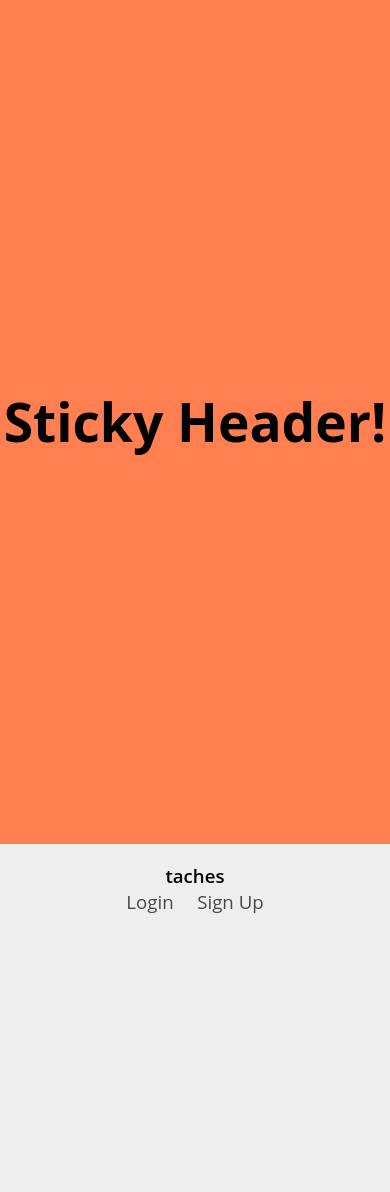
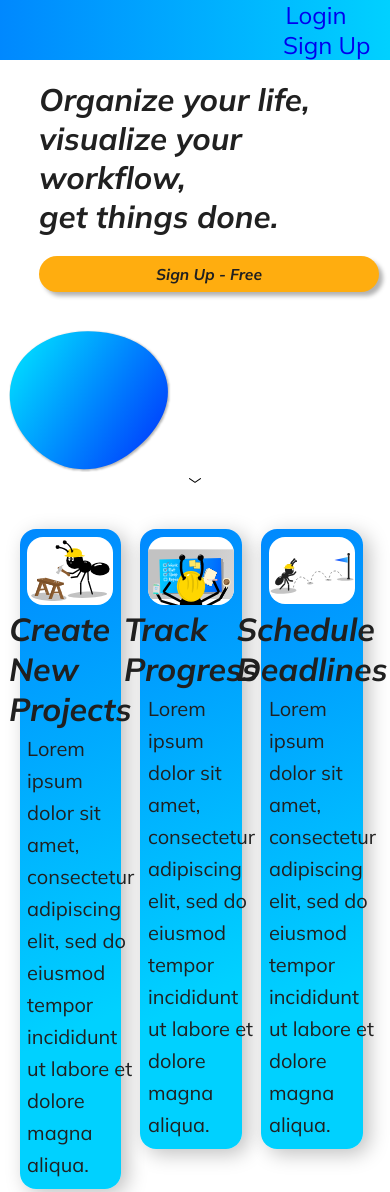
Before and after one commit to taylordcannon/tachesapp, a website: page index.html in a window 390 px wide. Shown: the top 1192 px of the page. Before the commit the page ends 934 px from the top, so only its background shows below. Drawn offline with Linux system fonts and the light colour scheme; files that its build step writes are made by us from their sources.

Commit message:
added the landing page with graphics and animations, needs optimization and more code organization

```diff
--- a/index.html
+++ b/index.html
@@ -4,20 +4,107 @@
     <meta charset="UTF-8">
     <meta name="viewport" content="width=device-width, initial-scale=1.0">
 
-    <link href="./public/css/styles.css" rel="stylesheet">
+    <link href='https://fonts.googleapis.com/css?family=Lobster' rel='stylesheet'>
+    <link href="https://fonts.googleapis.com/css2?family=Mulish:ital,wght@0,400;1,700&display=swap" rel="stylesheet">
+    <link rel="stylesheet" type="text/css" href="./public/css/styles-desktop.css">
 
     <title>Taches</title>
 </head>
 <body>
-    <section>
-        <span>Sticky Header!</span>
-      </section>
     <header>
-        <h1>taches</h1>
-        <nav>
-            <a href=#>Login</a>
-            <a href=#>Sign Up</a>
-        </nav>
+        <div class="col-lg-6 col-md-6 col-sm-6">
+            <h1 id="title" class="title" style="color: transparent;">tâches</h1>
+        </div>
+        <div class="col-lg-6 col-md-6 col-sm-6">
+            <nav>
+                <ui>
+                    <li><a class="login" href="#">Login</a></li>
+                    <li><a class="sign-up"href="#">Sign Up</a></li>
+                </ui>
+            </nav>
+        </div>
     </header>
+    <div class="col-lg-12 col-md-12 col-sm-12">
+        <div class="col-lg-6 col-md-6 col-sm-12">
+            <h1 class="hero-text-title">tâches</h1>
+            <p class="hero-text-paragraph">
+                Organize your life,<br>
+                visualize your workflow,<br>
+                get things done.
+            </p>
+            <button class="button-sign-up">Sign Up - Free</button>
+        </div>
+        <div class="col-lg-6 col-md-6 col-sm-12" style="width: 48vw;">
+            <img class="scalar-img" src="./public/assets/images/Vector.svg" alt="Blob">
+        </div>
+    </div>
+    <div class="col-lg-12 col-md-12 col-sm-12">
+        <div class="arrow bounce">
+            <img src="./public/assets/images/down-arrow.svg" alt="Scroll Down"
+            style="width: 3%;">
+        </div>
+    </div>
+    <div class="col-lg-4 col-md-4 col-sm-4"
+        style="display: flex;
+               align-content: center;
+               width: 100vw;
+               padding: 10% 0% 10% 0%;">
+        <div class="card" style="margin: 0 5% 0 5%;">
+            <div class="container">
+                <img src="./public/assets/images/Ant Worker 1.svg" alt="Ant Builder"
+                style="width: 100%;
+                       background-color: white;
+                       border-radius: 16px;
+                       align-self: center;">
+                <h4 class="card-title" style="align-self: center;">Create New Projects</h4>
+                <p class="card-paragraph">Lorem ipsum dolor sit amet,
+                                          consectetur adipiscing elit,
+                                          sed do eiusmod tempor incididunt
+                                          ut labore et dolore magna aliqua. </p>
+            </div>
+        </div>
+        <div class="card">
+            <div class="container">
+                <img src="./public/assets/images/Ant Worker 2.svg" alt="Ant Builder"
+                style="width: 100%;
+                       background-color: white;
+                       border-radius: 16px;">
+                <h4 class="card-title" style="align-self: center;">Track Progress</h4>
+                <p class="card-paragraph">Lorem ipsum dolor sit amet,
+                                          consectetur adipiscing elit,
+                                          sed do eiusmod tempor incididunt
+                                          ut labore et dolore magna aliqua. </p>
+            </div>
+        </div>
+        <div class="card">
+            <div class="container">
+                <img src="./public/assets/images/Ant Worker 3.svg" alt="Ant Builder"
+                style="width: 100%;
+                       background-color: white;
+                       border-radius: 16px;">
+                <h4 class="card-title" style="align-self: center;">Schedule Deadlines</h4>
+                <p class="card-paragraph">Lorem ipsum dolor sit amet,
+                                          consectetur adipiscing elit,
+                                          sed do eiusmod tempor incididunt
+                                          ut labore et dolore magna aliqua. </p>
+            </div>
+        </div>
+    </div>
+
+
+    <!-- This script needs a bit of work so that I can make the navbar sticky at the top.-->
+    <script>
+        var prevScrollpos = window.pageYOffset;
+        window.onscroll = function() {
+        var currentScrollPos = window.pageYOffset;
+          if (prevScrollpos > 260) {
+            document.getElementById("title").style.color = "#202020";
+          } else {
+            document.getElementById("title").style.color = "transparent";
+          }
+          prevScrollpos = currentScrollPos;
+        }
+    </script>
+
 </body>
 </html>
--- a/public/assets/css/styles.css
+++ /dev/null
@@ -1,105 +0,0 @@
-* {
-    -webkit-box-sizing: border-box;
-    -moz-box-sizing: border-box;
-    box-sizing: border-box;
-    text-rendering: optimizeLegibility;
-    -webkit-font-smoothing: antialiased;
-    -moz-osx-font-smoothing: grayscale;
-    font-kerning: auto;
-  }
-  html {
-    font-size: 10pt;
-    line-height: 1.4;
-    font-weight: 400;
-    font-family: 'Source Sans Pro', 'Open Sans', Roboto, 'HelveticaNeue-Light', 'Helvetica Neue Light', 'Helvetica Neue', 'Myriad Pro', 'Segoe UI', Myriad, Helvetica, 'Lucida Grande', 'DejaVu Sans Condensed', 'Liberation Sans', 'Nimbus Sans L', Tahoma, Geneva, Arial, sans-serif;
-    -webkit-text-size-adjust: 100%;
-  }
-  body {
-    margin: 0;
-    background: #eee;
-  }
-  section {
-    height: 100vh;
-    background: coral;
-  }
-  section span {
-    margin: 0;
-    font-size: 400%;
-    text-align: center;
-    line-height: 1;
-    padding-top: calc(50vh - 20pt);
-    display: block;
-    font-weight: 700;
-  }
-  header {
-    width: 100%;
-    padding: 1em;
-    font-size: 140%;
-    position: absolute;
-    top: 100vh;
-    left: 0;
-    transition: opacity .2s ease-in-out;
-    text-align: center;
-  }
-  header h1 {
-    font-weight: 600;
-    display: inline;
-    margin: 0;
-    padding: 0;
-    font-size: inherit;
-  }
-  nav a {
-    display: inline-block;
-    outline: none;
-    text-decoration: none;
-    opacity: .7;
-    padding: 0 .5em;
-    color: black;
-    transition: opacity .2s ease-in-out;
-  }
-  nav a:hover,
-  nav a:focus {
-    opacity: 1;
-  }
-  article {
-    margin: 5em auto 0;
-    padding: 1em;
-    font-size: 140%;
-    max-width: 800px;
-    background: white;
-    box-shadow: rgba(0,0,0,.05) 0 3px 15px;
-  }
-  article p {
-    margin: 0;
-    color: #333;
-  }
-  article p + p {
-    margin-top: .7em;
-  }
-  @media (min-width: 500px) {
-    header {
-      text-align: left;
-    }
-    nav {
-      float: right;
-    }
-    article {
-      margin: 3.5em auto 0;
-      padding: 2em;
-    }
-  }
-  @media (min-width: 800px) {
-    article {
-      margin: 3.5em auto;
-    }
-  }
-
-  /* And here's the magic! EQCSS.js required */
-  @element html, body and (min-scroll-y: 100vh) {
-    header {
-      position: fixed;
-      top: 0;
-      background: white;
-      box-shadow: rgba(0,0,0,.05) 0 3px 15px;
-    }
-  }
--- /dev/null
+++ b/public/css/styles-desktop.css
@@ -0,0 +1,520 @@
+body {
+    margin: 0;
+ }
+    header {
+        display: flex;
+        width: 100%;
+        align-items: center;
+        position: sticky;
+        padding: 0em 0em 0em 0em;
+        top: 0;
+        transition: opacity .2s ease-in-out;
+        text-align: center;
+        background: linear-gradient(90.35deg, #0038FD -109.88%, #00D1FF 100%);
+    }
+    header h1 {
+        display: flex;
+        justify-content: flex-start;
+        align-items: center;
+        height: inherit;
+        margin-block-start: 0em;
+        margin-block-end: 0em;
+    }
+    nav {
+        text-align: right;
+        padding: 0em 10% 0em 0em;
+    }
+    ul {
+        display: flex;
+        align-items: center;
+        list-style-type: none;
+        margin-block-start: 0em;
+        margin-block-end: 0em;
+        padding-inline-start: 0em;
+    }
+    li {
+        display: inline-flex;
+        list-style-type: none;
+    }
+    .title {
+        font-family: 'Lobster';
+        font-weight: 600;
+        font-size: 3em;
+        padding: 0em 5% 0em 10%;
+        color: #202020;
+    }
+    .login {
+        font-family: 'Mulish', sans-serif;
+        font-style: normal;
+        font-weight: 400;
+        text-decoration: none;
+        font-size: 1.5em;
+        padding: 0em 1em 0em 0em;
+    }
+    .sign-up {
+        font-family: 'Mulish', sans-serif;
+        font-style: normal;
+        font-weight: 400;
+        text-decoration: none;
+        font-size: 1.5em;
+    }
+    a {
+        text-decoration: none;
+        transition-duration: .5s;
+    }
+    a:visited { text-decoration: none; color: #202020; }
+    a:hover { text-decoration: none; color:white; }
+    a:focus { text-decoration: none; color:white }
+    a:active { text-decoration: none; color:white }
+
+    .button-sign-up {
+        border: none;
+        color: #202020;
+        padding: 2% 30%;
+        text-align: center;
+        text-decoration: none;
+        display: block;
+        font-size: 1.5vw;
+        transition-duration: 0.5s;
+        cursor: pointer;
+        background: #FFAD0F;
+        box-shadow: 4px 4px 4px rgba(0, 0, 0, 0.3);
+        border-radius: 120px;
+        font-family: 'Mulish', sans-serif;
+        font-style: italic;
+        font-weight: 400;
+        margin: 10% 10% 5% 10%;
+        white-space: nowrap;
+    }
+    .button-sign-up:hover {
+        background-color: #F9F9F9;
+        color: #202020;;
+      }
+
+    .hero-text-title {
+        font-family: 'Lobster';
+        font-size: inherit;
+        font-weight: 600;
+        font-size: 11vw;
+        padding: 0em 0em 0em 10%;
+        margin-block-start: 10%;
+        margin-block-end: 0;
+        color: #202020;
+    }
+    .hero-text-paragraph {
+        font-family: 'Mulish', sans-serif;
+        font-style: italic;
+        font-weight: 400;
+        font-size: 3vw;
+        padding: 0em 10% 0em 10%;
+        margin-block-start: 0;
+        margin-block-end: .67em;
+        color: #202020;
+    }
+    .scalar-img {
+        display: flex;
+        height: 100%;
+        width: 86.6%;
+        padding: 10% 0% 0% 5%;
+    }
+
+    .card {
+        display: flex;
+        flex-direction: column;
+        align-items: center;
+        background: linear-gradient(155.53deg, #0038FD -83.61%, #00D1FF 74.57%);
+        box-shadow: 6px 5px 20px rgba(0, 0, 0, 0.25);
+        border-radius: 16px;
+        width: 26%;
+        margin: 0 5% 0 0%;
+        height: 60%;
+    }
+    .card-title {
+        font-family: 'Mulish', sans-serif;
+        font-style: italic;
+        font-weight: 400;
+        font-size: 2em;
+        color: #202020;
+        margin-block-start: 5%;
+        margin-block-end: 0;
+    }
+    .card-paragraph {
+        font-family: 'Mulish', sans-serif;
+        font-weight: 400;
+        font-size: 1.25em;
+        color: #202020;
+        margin-block-start: 5%;
+        margin-block-end: 0;
+        line-height: 1.6;
+    }
+    .container {
+        display: inline-flex;
+        flex-direction: column;
+        align-items: flex-start;
+        width: 85%;
+        padding: 7.5%;
+    }
+
+    .arrow {
+        text-align: center;
+        color: black;
+      }
+      .bounce {
+        -moz-animation: bounce 2s infinite;
+        -webkit-animation: bounce 2s infinite;
+        animation: bounce 2s infinite;
+      }
+
+@keyframes bounce {
+    0%, 20%, 50%, 80%, 100% {
+        transform: translateY(0);
+    }
+    40% {
+        transform: translateY(-12px);
+    }
+    60% {
+        transform: translateY(-6px);
+    }
+}
+
+  /********** DESKTOPS **********/
+@media (min-width: 992px)
+{
+    .col-lg-1, .col-lg-2, .col-lg-3, .col-lg-4, .col-lg-5, .col-lg-6, .col-lg-7,
+    .col-lg-8, .col-lg-9, .col-lg-10, .col-lg-11, .col-lg-12
+    {
+        position: relative;
+        float: left;
+        /*border: 1px solid red;*/
+        background-color: transparent;
+        height: inherit;
+        overflow: hidden;
+    }
+
+    .col-lg-1
+    {
+        width: 8.33%;
+    }
+
+    .col-lg-2
+    {
+        width: 16.66%;
+    }
+
+    .col-lg-3
+    {
+        width: 25%;
+    }
+
+    .col-lg-4
+    {
+         /* width: 33.33%; */
+         width: 32%; /* Is this a hack or legit? */
+    }
+
+    .col-lg-5
+    {
+        width: 41.66%;
+    }
+
+    .col-lg-6
+    {
+        width: 49.85%;
+    }
+
+    .col-lg-7
+    {
+        width: 58.33%;
+    }
+
+    .col-lg-8
+    {
+        width: 66.66%;
+    }
+
+    .col-lg-9
+    {
+        width: 74.99%;
+    }
+
+    .col-lg-10
+    {
+        width: 83.33%;
+    }
+
+    .col-lg-11
+    {
+        width: 91.66%;
+    }
+
+    .col-lg-12
+    {
+        width: 100%;
+    }
+
+}
+
+/********** TABLETS **********/
+@media (min-width: 768px) and (max-width: 991px)
+{
+    .col-md-1, .col-md-2, .col-md-3, .col-md-4, .col-md-5, .col-md-6,
+    .col-md-7, .col-md-8, .col-md-9, .col-md-10, .col-md-11, .col-md-12
+    {
+        position: relative;
+        float: left;
+        /*border: 1px solid red;*/
+        background-color: transparent;
+        height: inherit;
+        overflow: hidden;
+    }
+
+    .col-md-1
+    {
+        width: 8.33%;
+    }
+
+    .col-md-2
+    {
+        width: 16.66%;
+    }
+
+    .col-md-3
+    {
+        width: 25%;
+    }
+
+    .col-md-4
+    {
+         width: 33.33%;
+    }
+
+    .col-md-5
+    {
+        width: 41.66%;
+    }
+
+    .col-md-6
+    {
+        /* width: 50%; */
+        width: 49%; /* Is this a hack or legit? */
+    }
+
+    .col-md-7
+    {
+        width: 58.33%;
+    }
+
+    .col-md-8
+    {
+        width: 66.66%;
+    }
+
+    .col-md-9
+    {
+        width: 74.99%;
+    }
+
+    .col-md-10
+    {
+        width: 83.33%;
+    }
+
+    .col-md-11
+    {
+        width: 91.66%;
+    }
+
+    .col-md-12
+    {
+        width: 100%;
+    }
+}
+
+/********** SMALL TABLETS OR LANDSCAPED DEVICES **********/
+@media (max-width: 767px)
+{
+    .col-sm-1, .col-sm-2, .col-sm-3, .col-sm-4, .col-sm-5, .col-sm-6,
+    .col-sm-7, .col-sm-8, .col-sm-9, .col-sm-10, .col-sm-11, .col-sm-12
+    {
+        position: relative;
+        float: left;
+        /*border: 1px solid red;*/
+        background-color: transparent;
+        height: inherit;
+        overflow: hidden;
+    }
+
+    .col-sm-1
+    {
+        width: 8.33%;
+    }
+
+    .col-sm-2
+    {
+        width: 16.66%;
+    }
+
+    .col-sm-3
+    {
+        width: 25%;
+    }
+
+    .col-sm-4
+    {
+         width: 33.33%;
+    }
+
+    .col-sm-5
+    {
+        width: 41.66%;
+    }
+
+    .col-sm-6
+    {
+        width: 50%;
+    }
+
+    .col-sm-7
+    {
+        width: 58.33%;
+    }
+
+    .col-sm-8
+    {
+        width: 66.66%;
+    }
+
+    .col-sm-9
+    {
+        width: 74.99%;
+    }
+
+    .col-sm-10
+    {
+        width: 83.33%;
+    }
+
+    .col-sm-11
+    {
+        width: 91.66%;
+    }
+
+    .col-sm-12
+    {
+        width: 100%;
+    }
+}
+/********** SMALL TABLETS OR LANDSCAPED DEVICES **********/
+@media (max-width: 425px)
+{
+    .col-x-sm-1, .col-x-sm-2, .col-x-sm-3, .col-x-sm-4, .col-x-sm-5, .col-x-sm-6,
+    .col-x-sm-7, .col-x-sm-8, .col-x-sm-9, .col-sm-x-10, .col-sm-x-11, .col-x-sm-12
+    {
+        position: relative;
+        float: left;
+        /*border: 1px solid red;*/
+        background-color: transparent;
+        height: inherit;
+        overflow: hidden;
+    }
+
+    br {
+        display: flex
+    }
+
+    .hero-text-paragraph{
+        font-family: 'Mulish', sans-serif;
+        font-style: italic;
+        font-weight: 400;
+        font-size: 8vw;
+        padding: 5% 10% 0em 10%;
+        margin-block-start: 0;
+        margin-block-end: .67em;
+        color: #202020;
+    }
+
+    .hero-text-title{
+        display: none;
+    }
+
+    .button-sign-up{
+        border: none;
+        color: #202020;
+        padding: 2% 30%;
+        text-align: center;
+        text-decoration: none;
+        display: block;
+        font-size: 4vw;
+        transition-duration: 0.5s;
+        cursor: pointer;
+        background: #FFAD0F;
+        box-shadow: 4px 4px 4px rgba(0, 0, 0, 0.3);
+        border-radius: 120px;
+        font-family: 'Mulish', sans-serif;
+        font-style: italic;
+        font-weight: 400;
+        margin: 0 10% 5% 10%;
+        white-space: nowrap;
+    }
+
+
+    .col-x-sm-1
+    {
+        width: 8.33%;
+    }
+
+    .col-x-sm-2
+    {
+        width: 16.66%;
+    }
+
+    .col-x-sm-3
+    {
+        width: 25%;
+    }
+
+    .col-x-sm-4
+    {
+         width: 33.33%;
+    }
+
+    .col-x-sm-5
+    {
+        width: 41.66%;
+    }
+
+    .col-x-sm-6
+    {
+        width: 50%;
+    }
+
+    .col-x-sm-7
+    {
+        width: 58.33%;
+    }
+
+    .col-x-sm-8
+    {
+        width: 66.66%;
+    }
+
+    .col-x-sm-9
+    {
+        width: 74.99%;
+    }
+
+    .col-x-sm-10
+    {
+        width: 83.33%;
+    }
+
+    .col-x-sm-11
+    {
+        width: 91.66%;
+    }
+
+    .col-x-sm-12
+    {
+        width: 100%;
+    }
+}
```
Also changed, not shown: public/assets/images/Ant Worker 1.svg (added), public/assets/images/Ant Worker 2.svg (added), public/assets/images/Ant Worker 3.svg (added), public/assets/images/Vector.svg (added), public/assets/images/down-arrow.svg (added), public/css/styles-mobile.css (added), public/css/styles-tablet.css (added), 4 other files.
